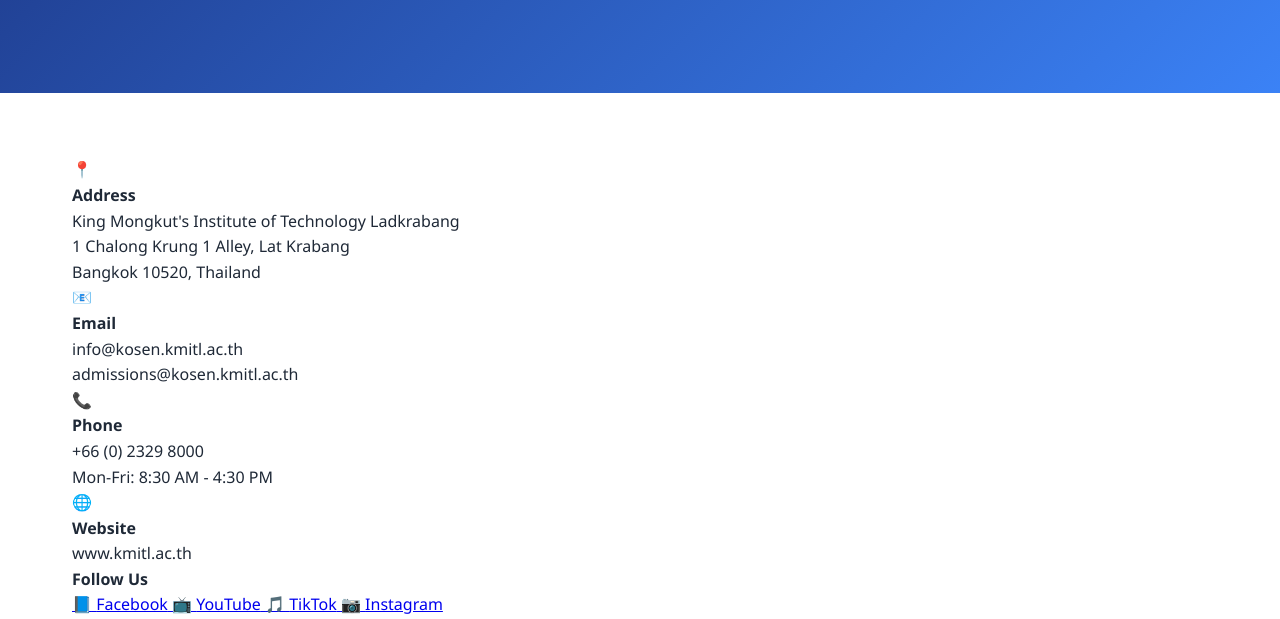
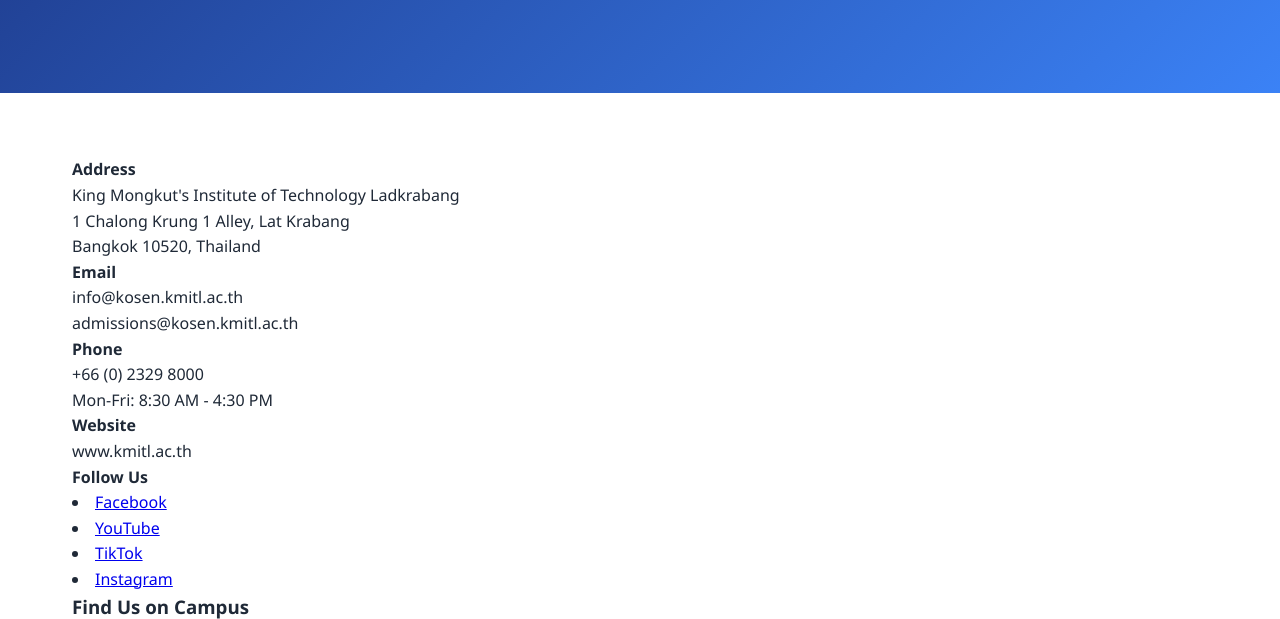
Before and after one commit to 29Kn16/mini_site, a plain HTML site: page kmitl/contact.html in a window 1280 px wide. Shown: the part 340-959 px from the top of the page. Drawn offline with Linux system fonts and the light colour scheme.

Commit message:
delete emoji

```diff
--- a/kmitl/contact.html
+++ b/kmitl/contact.html
@@ -31,7 +31,7 @@
         <div class="container">
           <div class="contact-info-center">
             <div class="info-item">
-              <div class="info-icon">📍</div>
+              <div class="info-icon"></div>
               <div class="info-details">
                 <h4>Address</h4>
                 <p>
@@ -43,7 +43,7 @@
             </div>
 
             <div class="info-item">
-              <div class="info-icon">📧</div>
+              <div class="info-icon"></div>
               <div class="info-details">
                 <h4>Email</h4>
                 <p>
@@ -54,7 +54,7 @@
             </div>
 
             <div class="info-item">
-              <div class="info-icon">📞</div>
+              <div class="info-icon"></div>
               <div class="info-details">
                 <h4>Phone</h4>
                 <p>
@@ -65,7 +65,7 @@
             </div>
 
             <div class="info-item">
-              <div class="info-icon">🌐</div>
+              <div class="info-icon"></div>
               <div class="info-details">
                 <h4>Website</h4>
                 <p>www.kmitl.ac.th</p>
@@ -75,38 +75,38 @@
             <div class="social-media-section">
               <h4>Follow Us</h4>
               <div class="social-links">
-                <a
+                <li><a
                   target="_blank"
                   class="social-link facebook"
                   href="https://www.facebook.com/KOSENKMITL"
                 >
-                  <span class="social-icon">📘</span>
+                  <span class="social-icon"></span>
                   <span class="social-text">Facebook</span>
-                </a>
-                <a
+                </a></li>
+                <li><a
                   target="_blank"
                   class="social-link youtube"
                   href="https://www.youtube.com/@kosenkmitl4469"
                 >
-                  <span class="social-icon">📺</span>
+                  <span class="social-icon"></span>
                   <span class="social-text">YouTube</span>
-                </a>
-                <a
+                </a></li>
+                <li><a
                   target="_blank"
                   class="social-link tiktok"
                   href="https://www.tiktok.com/@kosen_kmitl_official?is_from_web_app=1&sender_device=pc"
                 >
-                  <span class="social-icon">🎵</span>
+                  <span class="social-icon"></span>
                   <span class="social-text">TikTok</span>
-                </a>
-                <a
+                </a></li>
+                <li><a
                   target="_blank"
                   class="social-link instagram"
                   href="https://www.instagram.com/kosenkmitl_official/?hl=en"
                 >
-                  <span class="social-icon">📷</span>
+                  <span class="social-icon"></span>
                   <span class="social-text">Instagram</span>
-                </a>
+                </a></li>
               </div>
             </div>
           </div>
```
